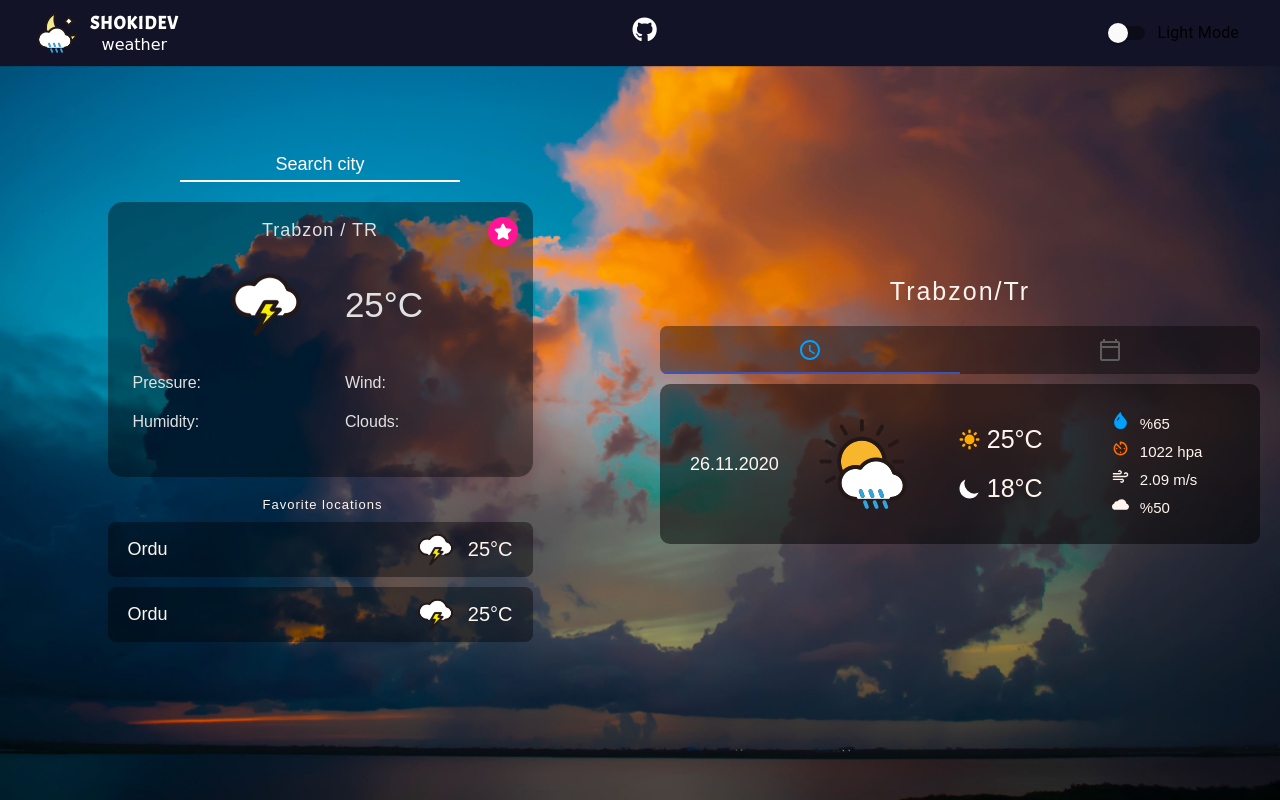
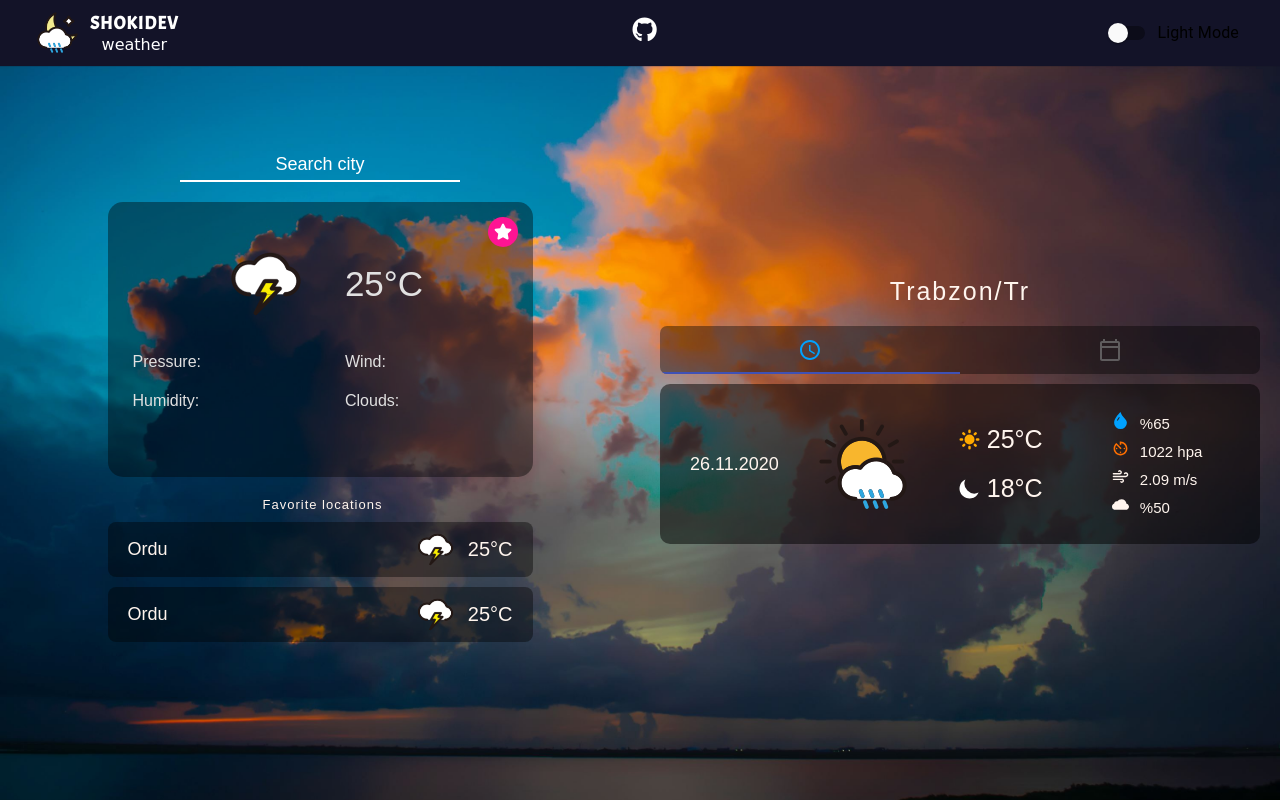
Before and after one commit to shoki61/react-weather-app, a React (Create React App) app: page /weather in a window 1280 px wide. Built offline with nearby package versions, Linux system fonts and the light colour scheme; a web font is replaced by a local one.

Commit message:
send data from weather container to related components by props

```diff
--- a/src/components/CurrentWeather/CurrentWeather.js
+++ b/src/components/CurrentWeather/CurrentWeather.js
@@ -10,7 +10,7 @@ import img from '../../assets/icons/11n.png';
 
 const currentWeather = props =>  (
     <div className='Current-Weather-Card'>
-        <p className='City-Name'>Trabzon / TR</p>
+        <p className='City-Name'>{props.locationName}</p>
         <div className='Weather-Status'>
             <img src={img} alt='img'/>
             <p className='Temp'>25°C</p>
--- a/src/containers/Weather/Weather.js
+++ b/src/containers/Weather/Weather.js
@@ -5,24 +5,33 @@ import './Weather.css';
 import CurrentWeather from '../../components/CurrentWeather/CurrentWeather';
 import Forecast from '../../components/Forecast/Forecast';
 import Input from '../../components/Input/Input';
-import Button from '../../components/Buttons/Button/Button';
 import Favorites from '../../components/Favorites/Favorites';
-import Modal from '../../components/Modal/Modal';
 
 class Weather extends Component{
+
+    componentDidMount() {
+        console.log(this.props.current)
+    }
 
     render(){
         return(
             <div className='Weather'>
                 <div className='Weather-Left-Layout'>
                     <Input placeholder='Search city'/>
-                    <CurrentWeather/>
+                    <CurrentWeather
+                        currentData={this.props.current}
+                        locationName={this.props.location}
+                    />
                     <span>Favorite locations</span>
                     <Favorites/>
                     <Favorites/>
                 </div>
                 <div className='Weather-Right-Layout'>
-                    <Forecast/>
+                    <Forecast
+                        hourlyData={this.props.hourly}
+                        weeklyData={this.props.weekly}
+                        locationName={this.props.location}
+                    />
                 </div>
 
             </div>
@@ -32,8 +41,10 @@ class Weather extends Component{
 
 const mapStateToProps = state => {
     return{
-        name: state.location,
-        current: state.currentWeather
+        current: state.currentWeather,
+        hourly: state.hourlyForecast,
+        weekly: state.weeklyForecast,
+        location: state.location
     };
 };
 
```
